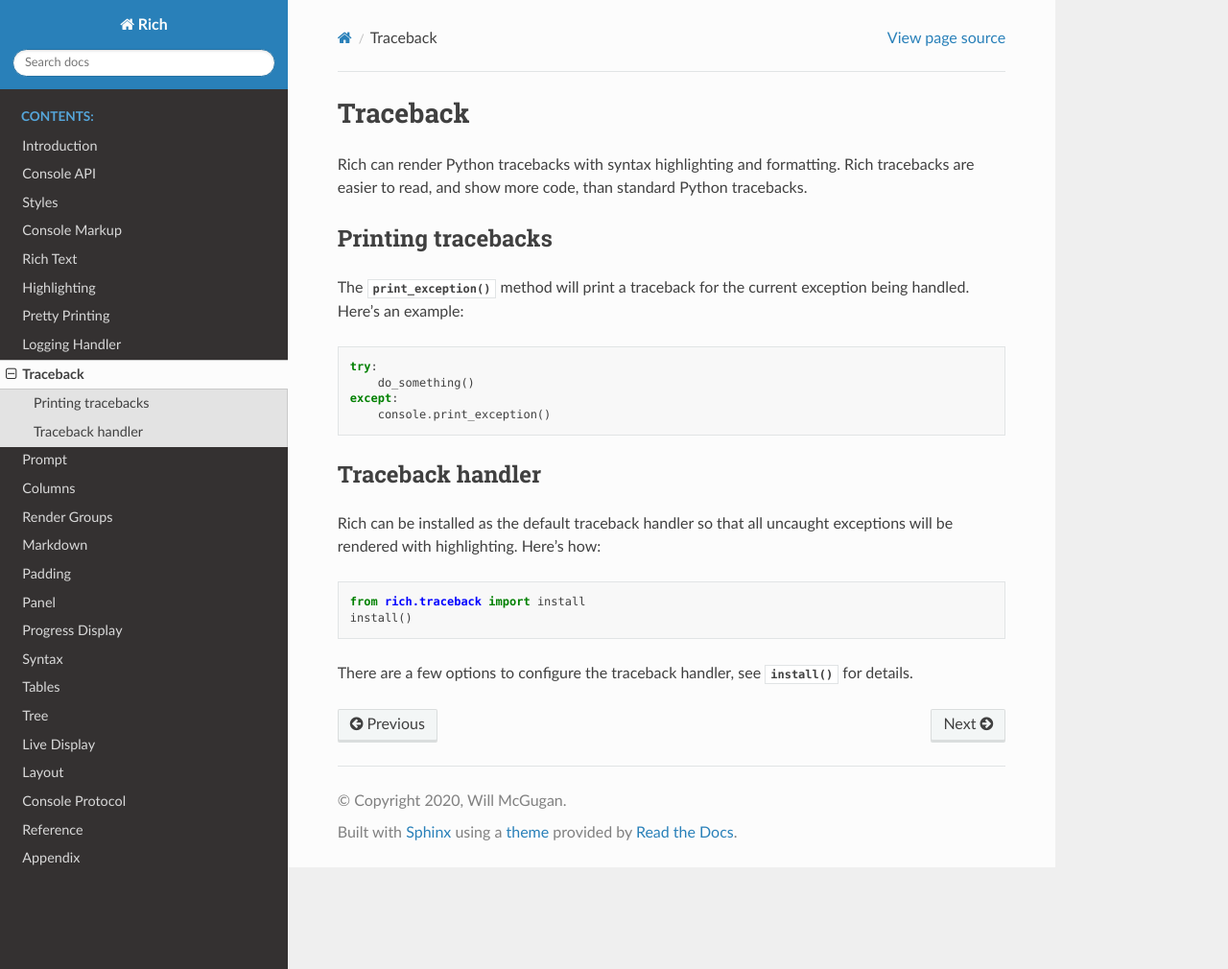
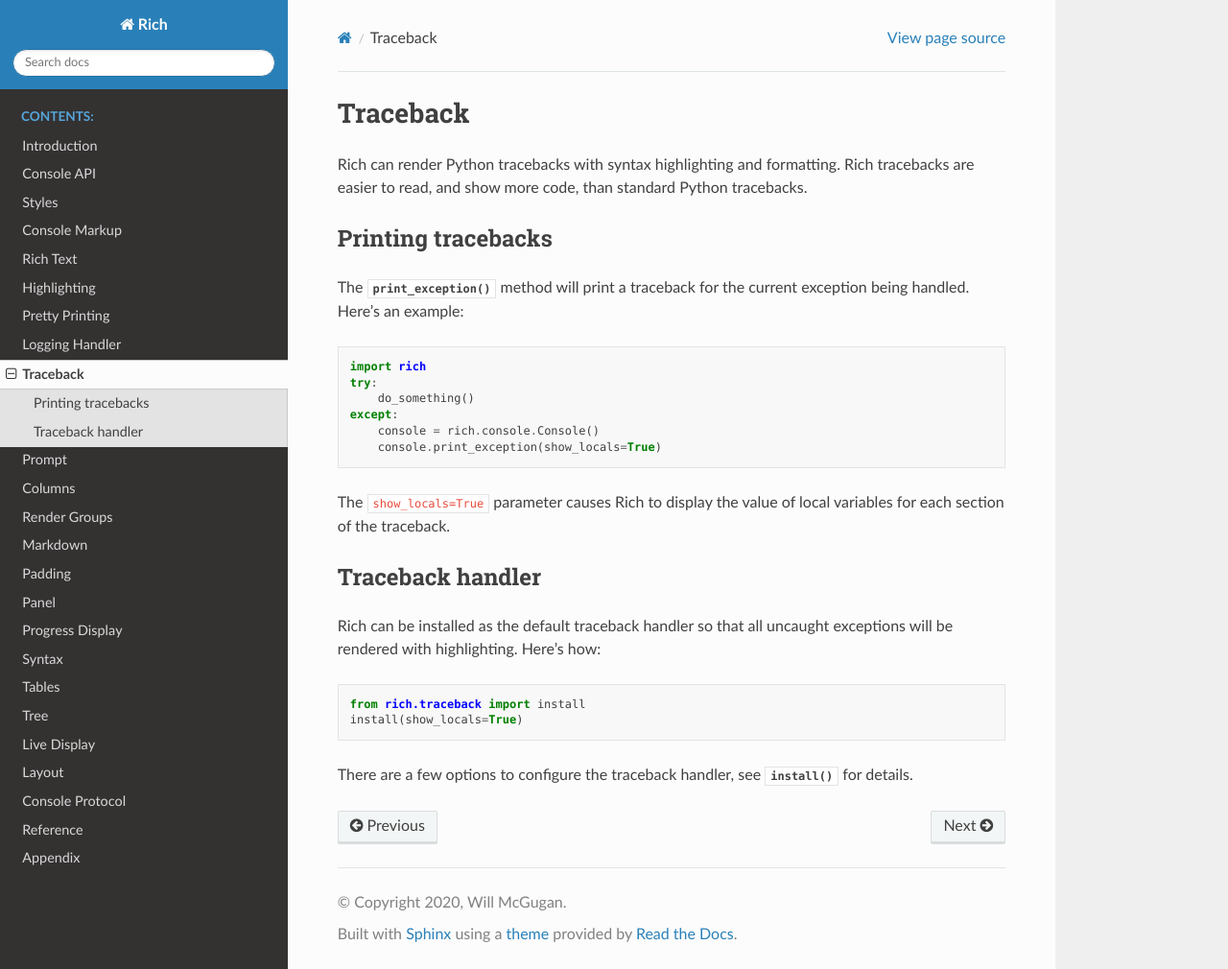
Before and after one commit to Textualize/rich, a Sphinx documentation site: the page built from docs/source/traceback.rst, in a window 1280 px wide and 1010 px high. Shown: the whole window at 96% size. Built offline with Sphinx 7.4.7 and the Read the Docs theme 2.0.0, drawn with Linux system fonts in a browser that asks for light colours.

Commit message:
Improved example code for trackback
- Show how to create a `console` object
- Demonstrate the `show_locals=True` parameter

Refs #1380

```diff
--- a/docs/source/traceback.rst
+++ b/docs/source/traceback.rst
@@ -9,11 +9,14 @@
 
 The :meth:`~rich.console.Console.print_exception` method will print a traceback for the current exception being handled. Here's an example::
 
+    import rich
     try:
         do_something()
     except:
-        console.print_exception()
+        console = rich.console.Console()
+        console.print_exception(show_locals=True)
 
+The ``show_locals=True`` parameter causes Rich to display the value of local variables for each section of the traceback.
 
 Traceback handler
 -----------------
@@ -21,6 +24,6 @@
 Rich can be installed as the default traceback handler so that all uncaught exceptions will be rendered with highlighting. Here's how::
 
     from rich.traceback import install
-    install()
+    install(show_locals=True)
 
 There are a few options to configure the traceback handler, see :func:`~rich.traceback.install` for details.
```
